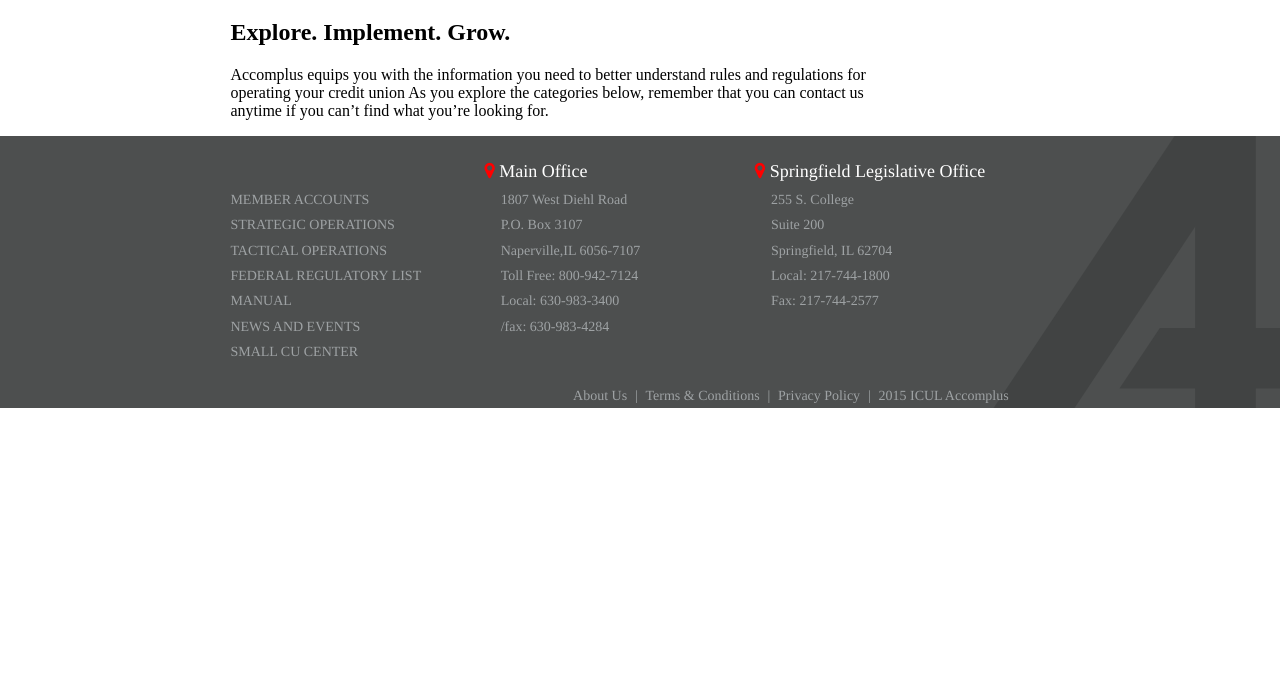
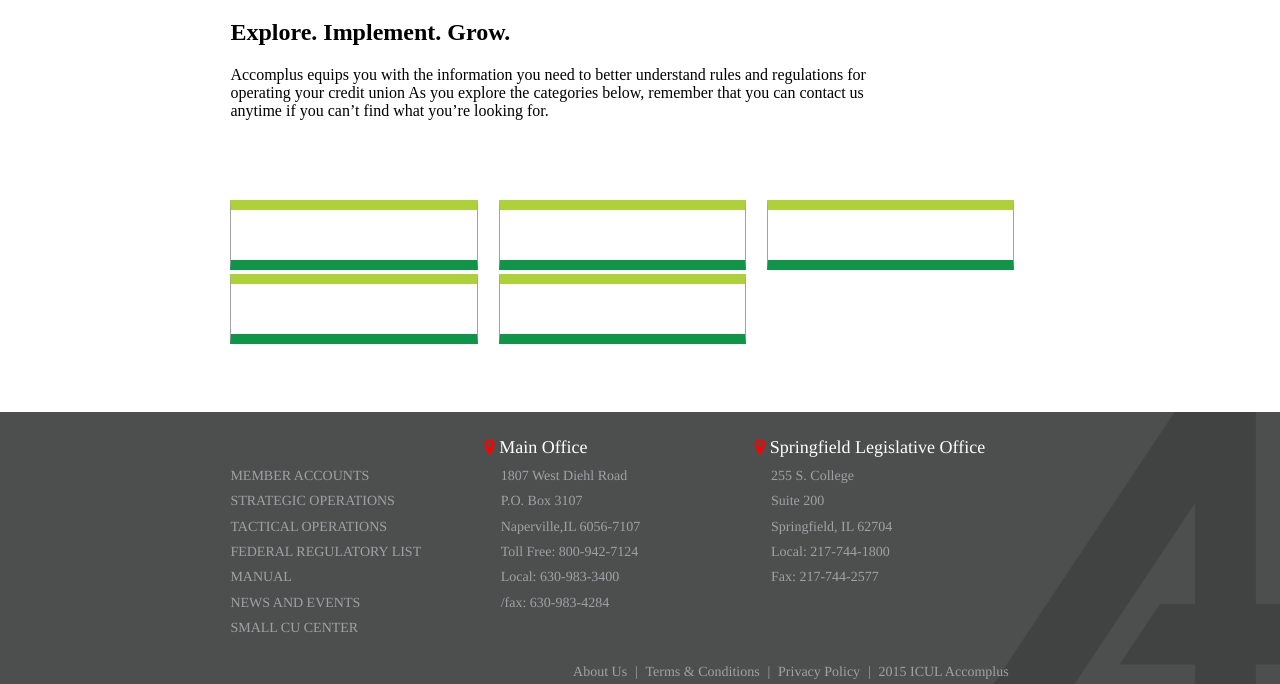
Before and after one commit to Armandogb/accfe, a PHP site: page /compliance.php in a window 1280 px wide. Shown: the part 450-1134 px from the top of the page. Before the commit the page ends 858 px from the top, so only its background shows below. Run offline with PHP 8.4, Linux system fonts and the light colour scheme; some libraries are stand-ins or nearby versions.

Commit message:
started link box design

```diff
--- a/compliance.php
+++ b/compliance.php
@@ -18,7 +18,22 @@ keep up—we help you concentrate on the growth of your CU.</p>
 					As you explore the categories below, remember that you can contact us anytime if you can’t find what you’re looking for.</p>
 				</div>
 			</section>
-			<section class="link-boxes">
+			<section class="box-section main-pad">
+				<div class="link-box">
+
+				</div>
+				<div class="link-box">
+
+				</div>
+				<div class="link-box">
+
+				</div>
+				<div class="link-box">
+
+				</div>
+				<div class="link-box">
+
+				</div>
 			</section>
 
 <?php include '_footer.php';?>
--- a/css/_compliance.css
+++ b/css/_compliance.css
@@ -34,3 +34,20 @@
 
 .blurb.con{
 }
+
+.box-section{
+	background: white;
+	padding-top:5%;
+	padding-bottom:5%;
+}
+
+.link-box{
+	display: inline-block;
+	width:30%;
+	height:50px;
+	margin-right: 2%;
+	border-top:10px solid #aed139;
+	border-bottom:10px solid rgb(15, 148, 72);
+	border-left:1px solid #9EA2A4;
+	border-right:1px solid #9EA2A4;
+}
```
